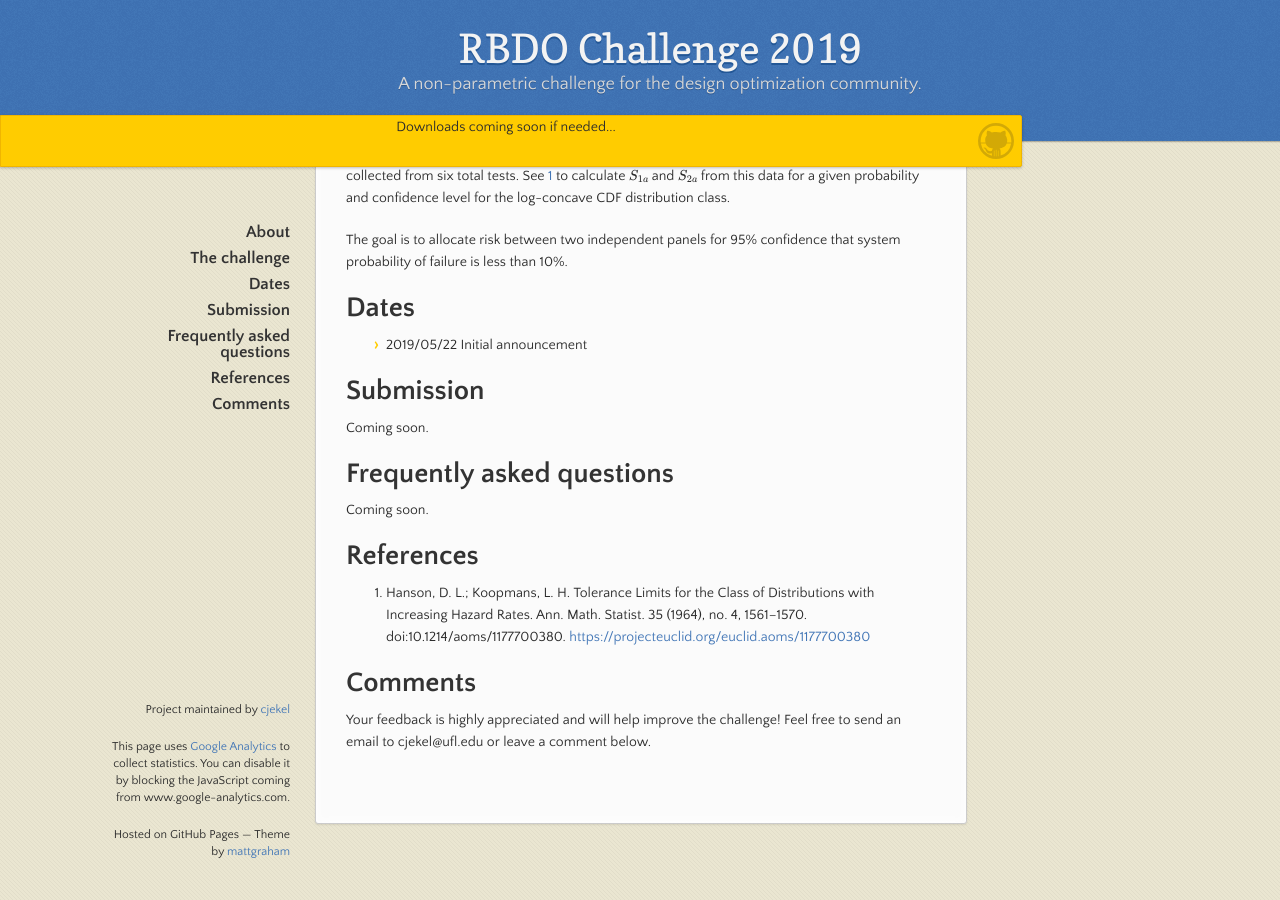
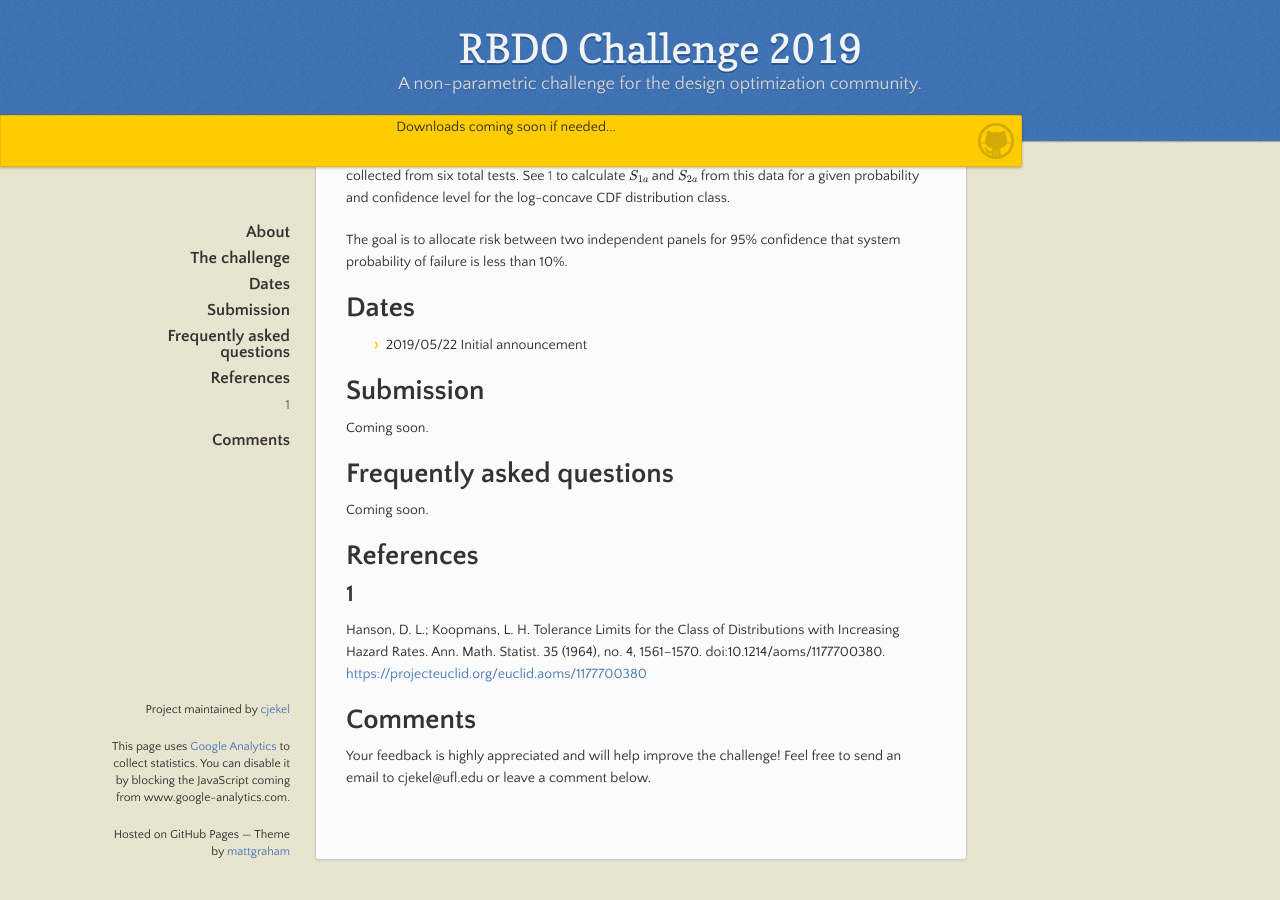
Before and after one commit to cjekel/rbdo19, a Jekyll site: the page built from index.md, in a window 1280 px wide and 900 px high, scrolled down 1199 px. Built offline with Jekyll 4.4.1, drawn with Linux system fonts in a browser that asks for light colours; formulas are drawn with MathJax 3; comment, search, counter and statistics services are not loaded; our own code applies the rules of GitHub Pages for plain Markdown files; before the commit the page ends 2063 px from its top, so only the background shows below that.

Commit message:
update website

```diff
--- a/index.md
+++ b/index.md
@@ -46,7 +46,8 @@ Coming soon.
 
 # References
 
-1. Hanson, D. L.; Koopmans, L. H. Tolerance Limits for the Class of Distributions with Increasing Hazard Rates. Ann. Math. Statist. 35 (1964), no. 4, 1561--1570. doi:10.1214/aoms/1177700380. [https://projecteuclid.org/euclid.aoms/1177700380](https://projecteuclid.org/euclid.aoms/1177700380)
+## 1
+Hanson, D. L.; Koopmans, L. H. Tolerance Limits for the Class of Distributions with Increasing Hazard Rates. Ann. Math. Statist. 35 (1964), no. 4, 1561--1570. doi:10.1214/aoms/1177700380. [https://projecteuclid.org/euclid.aoms/1177700380](https://projecteuclid.org/euclid.aoms/1177700380)
 
 # Comments
 
```
